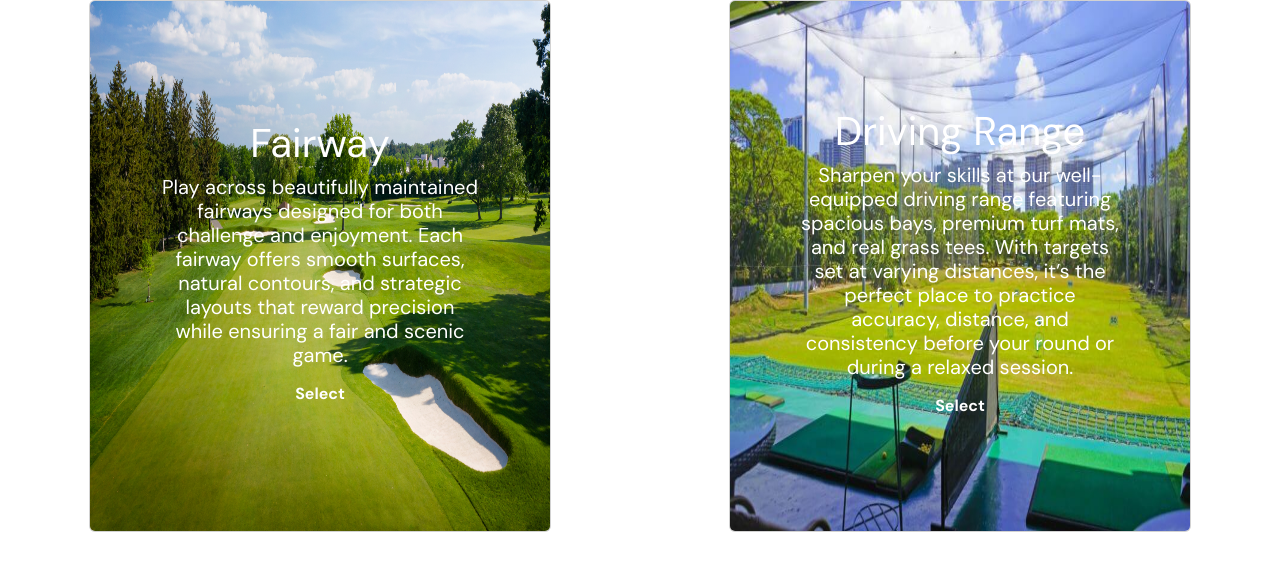
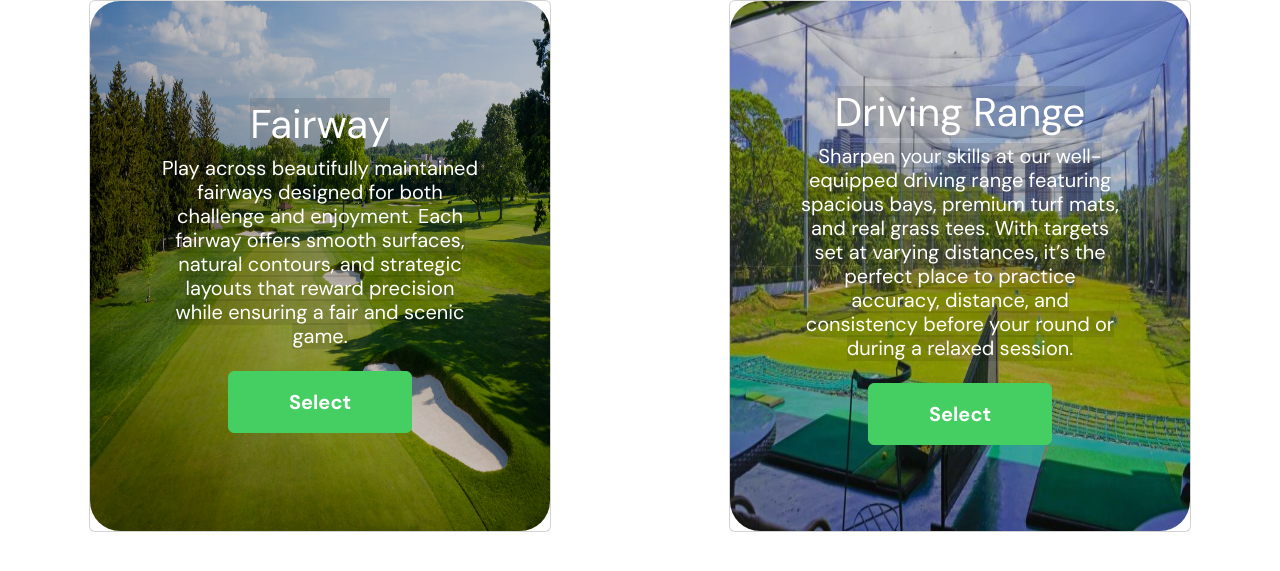
Before and after one commit to johnllss/INFOM_DB-App_Gr3, a Flask app: page /booking in a window 1280 px wide. Shown: the part 66-637 px from the top of the page. Run offline with Flask 3, Linux system fonts and the light colour scheme; the visitor is signed in with stand-in values (Sample User, id 1); some libraries are stand-ins or nearby versions.

Commit message:
added some stuffs to styles

```diff
--- a/golf/static/styles.css
+++ b/golf/static/styles.css
@@ -26,6 +26,35 @@ nav .navbar-brand
   background-color: #267a3e;
   border-color: #267a3e;
   color: #ffffff;
+}
+
+.btn-lightgreen {
+  background-color: #45cf63;
+  border-color: #45cf63;
+  color: #ffffff;
+  padding: 15px 60px;
+  font-size: 20px;
+  margin-top: 15px;
+}
+
+.btn-lightgreen:hover {
+  background-color: #53d16e;
+  border-color: #53d16e;
+  color: #ffffff;
+  padding: 15px 60px;
+  font-size: 20px;
+  margin-top: 15px;
+}
+
+
+.rounded-edge {
+  border-radius: 30px;
+  filter: brightness(80%)
+}
+
+.translucent-bg {
+    background-color: rgba(0, 0, 0, 0.1);
+    color: white;
 }
 
 a {
```
